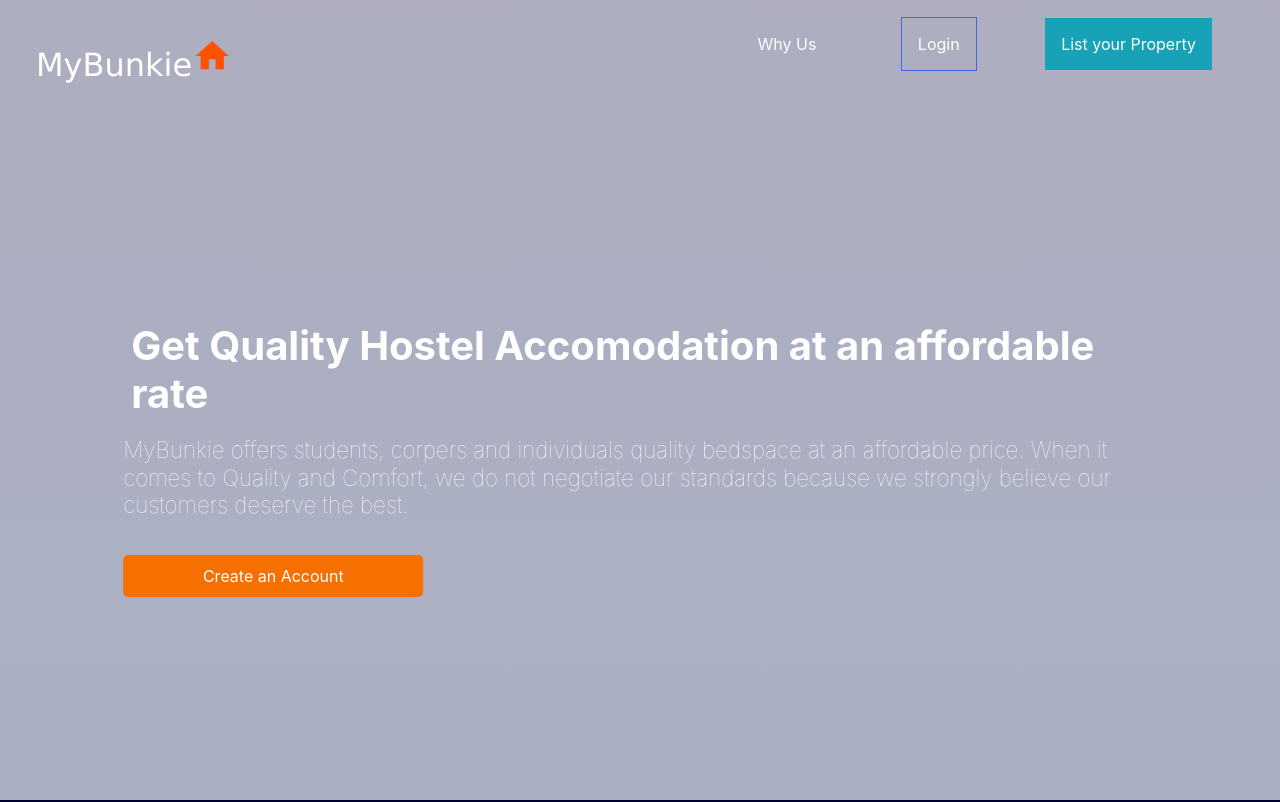
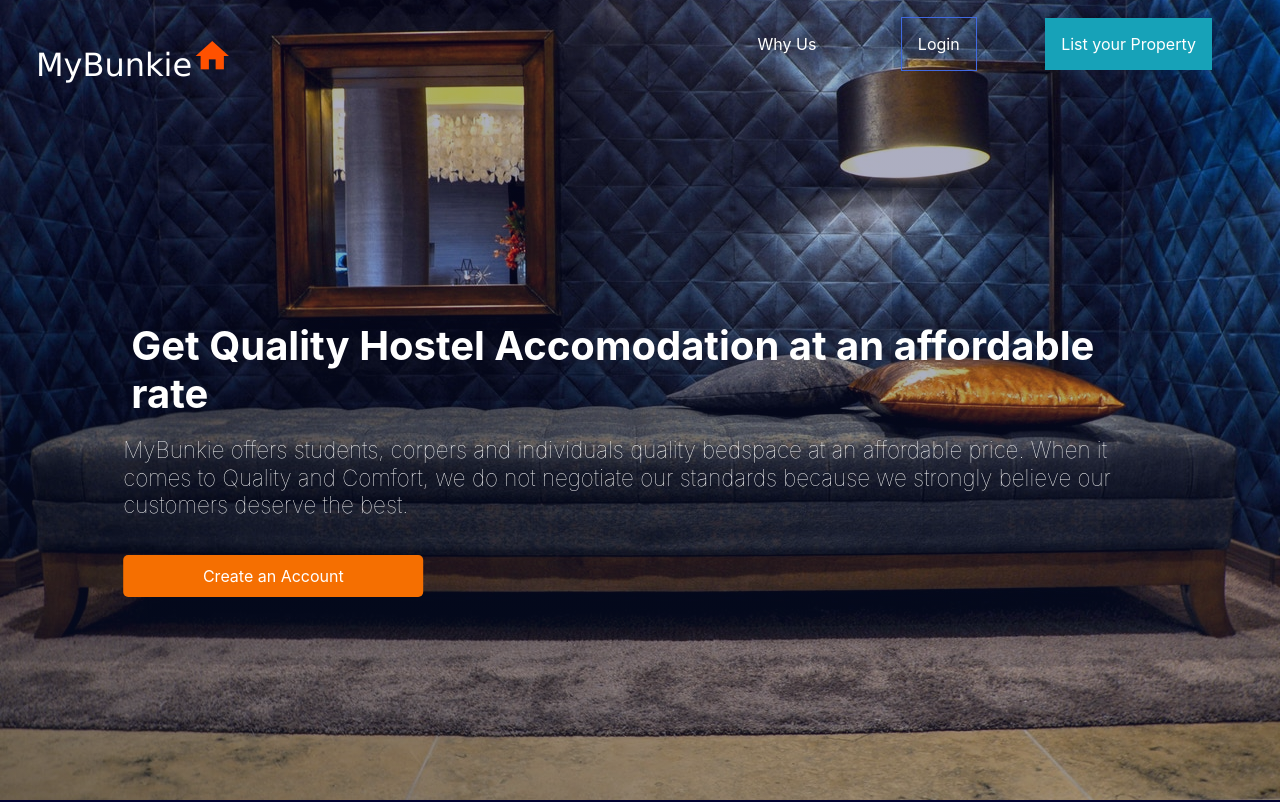
Before and after one commit to xolowapx/MyBunkie, a plain HTML site: page index.html in a window 1280 px wide. Shown: the top 802 px of the page. Drawn offline with nearby package versions, Linux system fonts and the light colour scheme; the site is published under a folder, as on GitHub Pages, so addresses that start at the root find nothing; a web font is replaced by a local one.

Commit message:
templates done

```diff
--- a/Css/index.css
+++ b/Css/index.css
@@ -104,7 +104,7 @@ body{
 
 
 .header{
- background: linear-gradient(360deg, rgba(11, 30, 83, 0.349), rgba(11, 11, 66, 0.335)), url('/bed-bedroom-hostel-4217.jpg');
+ background: linear-gradient(360deg, rgba(11, 30, 83, 0.349), rgba(11, 11, 66, 0.335)), url('../bed-bedroom-hostel-4217.jpg');
  background-size: cover;
  background-position: center;
  background-repeat: no-repeat;
```
